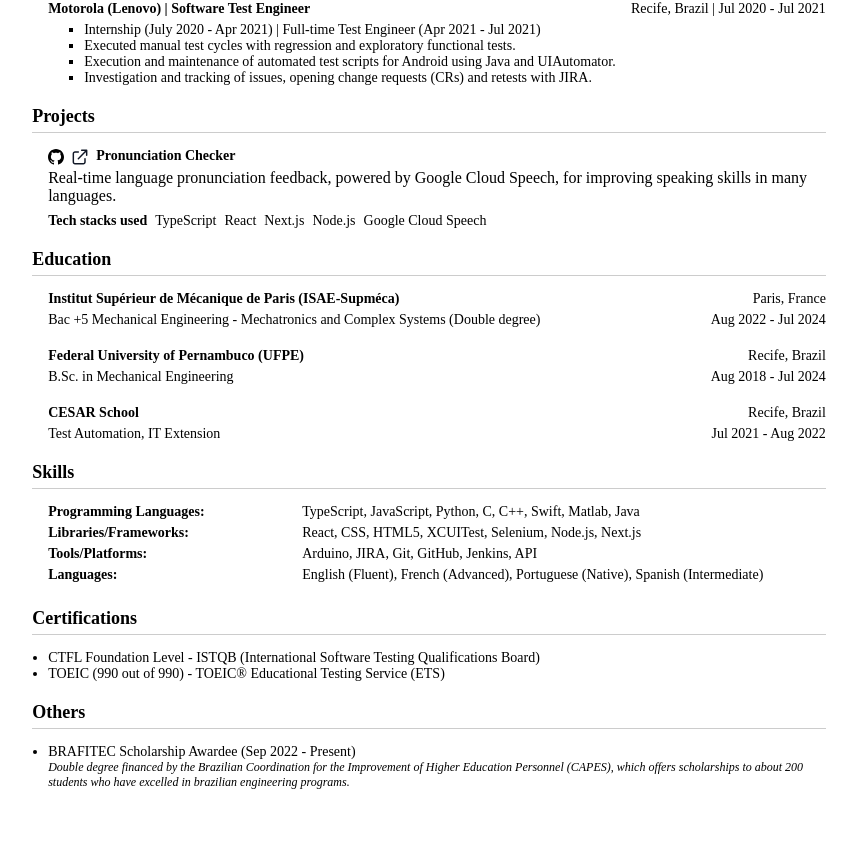
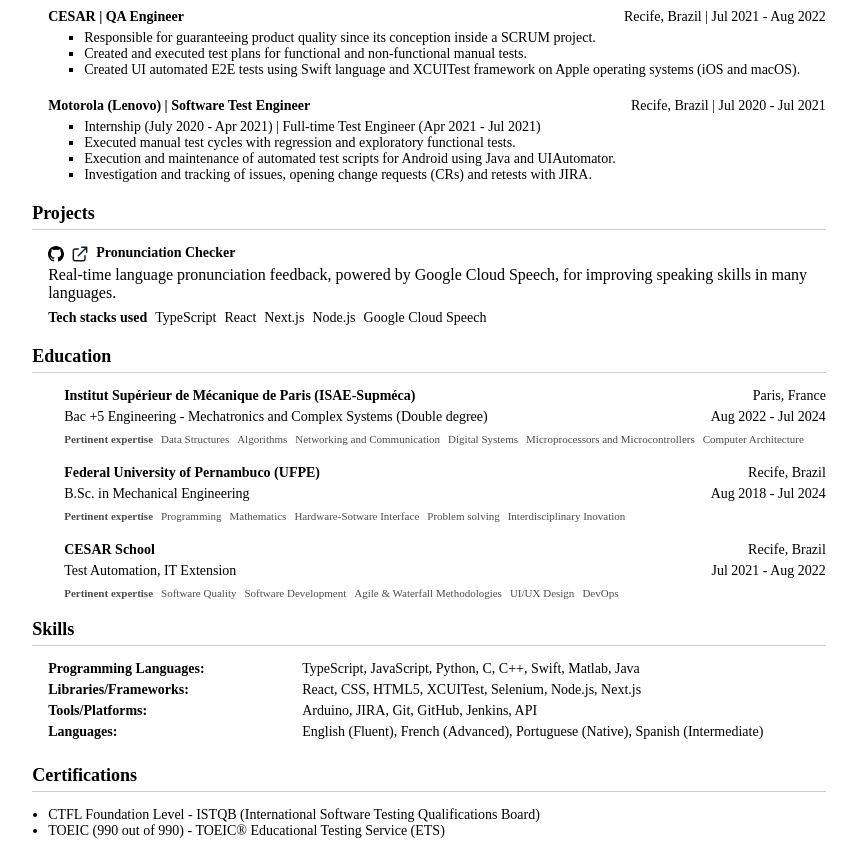
Before and after one commit to gsantosbruna/resume-template, a React (Create React App) app: page / in a window 1280 px wide. Shown: the part 456-1299 px from the top of the page, without its empty margins (211-1068 px from the left). Built offline with nearby package versions, Linux system fonts and the light colour scheme; a web font is replaced by a local one.

Commit message:
modify description

```diff
--- a/src/components/Description/index.tsx
+++ b/src/components/Description/index.tsx
@@ -1,10 +1,15 @@
 import React from "react";
 
-const Description = () => {
+type DescriptionProps = {
+  title: string;
+  description: string;
+};
+
+const Description = ({ title, description }: DescriptionProps) => {
   return (
     <div className="honors-and-awards">
-      <h2>About Me</h2>
-      <p className="description"></p>
+      <h2>{title}</h2>
+      <p className="description">{description}</p>
     </div>
   );
 };
--- a/src/components/Education/index.tsx
+++ b/src/components/Education/index.tsx
@@ -6,16 +6,19 @@ interface EducationProps {
     location: string;
     degree: string;
     date: string;
+    acquiredKnowledge: string[];
   }[];
 
   education: string;
+  title: string;
 }
 
-const Education: React.FC<EducationProps> = ({ data, education }) => {
+const Education: React.FC<EducationProps> = ({ data, education, title }) => {
   return (
     <div className="education">
       <h2>{education}</h2>
       {data.map((item, index) => (
+        <div>
           <div key={index}>
             <span>
               <h3>{item.school}</h3>
@@ -25,6 +28,39 @@ const Education: React.FC<EducationProps> = ({ data, education }) => {
               <p>{item.degree}</p>
               <p>{item.date}</p>
             </span>
+
+            <div
+              style={{
+                display: "flex",
+                alignItems: "center",
+                justifyContent: "flex-start",
+                margin: 0,
+                height: "auto",
+                marginTop: "0.5rem",
+                gap: "0.5rem",
+              }}
+            >
+              <h3 style={{ margin: 0, fontSize: 11, opacity: 0.7 }}>{title}</h3>
+              <div
+                style={{
+                  display: "flex",
+                  alignItems: "center",
+                  justifyContent: "flex-start",
+                  margin: 0,
+                  gap: "0.5rem",
+                  flexWrap: "wrap",
+                }}
+              >
+                {item.acquiredKnowledge.map((tag) => {
+                  return (
+                    <p style={{ fontSize: 11, opacity: 0.7 }} key={tag}>
+                      {tag}
+                    </p>
+                  );
+                })}
+              </div>
+            </div>
+          </div>
         </div>
       ))}
     </div>
--- a/src/data/en.tsx
+++ b/src/data/en.tsx
@@ -9,27 +9,49 @@ const resumeDataEN = {
     linkedin: "https://www.linkedin.com/in/brunarobertasantos/",
     blog: "https://medium.com/@brunasantos_38597",
     aboutMe:
-      "I am a Mechanical Engineering student and former QA Engineer, currently enhancing my skills in front-end development. Through my diverse engineering background, I've developed a passion for utilizing technology to tackle complex problems. Whether it's Python, Swift, or my recent explorations into JavaScript, CSS, and HTML, I am committed to creating high-quality, user-centric solutions. Welcome to my portfolio!",
+      "As an engineering student passionate about programming, I discovered my passion two years after starting my studies in mechanical engineering. I integrated programming during an internship, subsequently evolving into a QA engineer role for two years. Currently pursuing a double degree in mechatronics to gain a fundamental understanding of informatics, I am seeking an end-of-studies internship as a web developer.",
   },
   education: [
     {
       school: "Institut Supérieur de Mécanique de Paris (ISAE-Supméca)",
       location: "Paris, France",
       degree:
-        "Bac +5 Mechanical Engineering - Mechatronics and Complex Systems (Double degree)",
+        "Bac +5 Engineering - Mechatronics and Complex Systems (Double degree)",
       date: "Aug 2022 - Jul 2024",
+      acquiredKnowledge: [
+        "Data Structures",
+        "Algorithms",
+        "Networking and Communication",
+        "Digital Systems",
+        "Microprocessors and Microcontrollers",
+        "Computer Architecture",
+      ],
     },
     {
       school: "Federal University of Pernambuco (UFPE)",
       location: "Recife, Brazil",
       degree: "B.Sc. in Mechanical Engineering",
       date: "Aug 2018 - Jul 2024",
+      acquiredKnowledge: [
+        "Programming",
+        "Mathematics",
+        "Hardware-Sotware Interface",
+        "Problem solving",
+        "Interdisciplinary Inovation",
+      ],
     },
     {
       school: "CESAR School",
       location: "Recife, Brazil",
       degree: "Test Automation, IT Extension",
       date: "Jul 2021 - Aug 2022",
+      acquiredKnowledge: [
+        "Software Quality",
+        "Software Development",
+        "Agile & Waterfall Methodologies",
+        "UI/UX Design",
+        "DevOps",
+      ],
     },
   ],
   experience: [
@@ -152,6 +174,8 @@ const resumeDataEN = {
     languages: "Languages",
     projects: "Projects",
     stacks: "Tech stacks used",
+    descriptionTitle: "About me",
+    acquiredKnowledge: "Pertinent expertise",
   },
 };
 
--- a/src/data/fr.tsx
+++ b/src/data/fr.tsx
@@ -9,27 +9,49 @@ const resumeDataFR = {
     linkedin: "https://www.linkedin.com/in/brunarobertasantos/",
     blog: "https://medium.com/@brunasantos_38597",
     aboutMe:
-      "Je suis étudiante en génie mécanique et ancienne ingénieure QA, actuellement en train d'améliorer mes compétences en développement front-end. Grâce à ma formation d'ingénieur diversifiée, j'ai développé une passion pour l'utilisation de la technologie pour résoudre des problèmes complexes. Que ce soit en Python, en Swift ou dans mes récentes explorations en JavaScript, CSS et HTML, je suis engagée à créer des solutions de haute qualité centrées sur l'utilisateur. Bienvenue sur mon portfolio !",
+      "Étudiante en ingénierie passionnée de programmation, j'ai découvert ma passion deux ans après mes débuts en ingénierie mécanique. J'ai intégré la programmation lors d'un stage, évoluant ensuite en ingénieure QA pendant deux ans. Actuellement en double diplôme de mécatronique pour acquérir une compréhension fondamentale de l'informatique et je cherche un stage de fin d'études en tant que développeuse web.",
   },
   education: [
     {
       school: "Institut Supérieur de Mécanique de Paris (ISAE-Supméca)",
       location: "Paris, France",
       degree:
-        "Bac +5 Génie Mécanique - Parcours Mécatronique et Systèmes Complexes (Double diplôme)",
+        "Bac +5 École d'ingénieur - Parcours Mécatronique et Systèmes Complexes (Double diplôme)",
       date: "Août 2022 - Juillet 2024",
+      acquiredKnowledge: [
+        "Structures de Données",
+        "Algorithmes",
+        "Réseaux et Communication",
+        "Systèmes Digitaux",
+        "Microprocesseurs et Microcontrôleurs",
+        "Architecture des Ordinateurs",
+      ],
     },
     {
       school: "Universidade Federal de Pernambuco (UFPE)",
       location: "Recife, Brésil",
       degree: "B.Sc. en génie mécanique",
       date: "Août 2018 - Juillet 2024",
+      acquiredKnowledge: [
+        "Programmation",
+        "Mathématiques",
+        "Interface Matériel-Logiciel",
+        "Résolution de Problèmes",
+        "Innovation Interdisciplinaire",
+      ],
     },
     {
       school: "CESAR School",
       location: "Recife, Brésil",
       degree: "Automatisation des tests, Extension IT",
       date: "Juillet 2021 - Août 2022",
+      acquiredKnowledge: [
+        "Qualité Logicielle",
+        "Développement Logiciel",
+        "Méthodologies Agile & Waterfall",
+        "UI/UX Design",
+        "DevOps",
+      ],
     },
   ],
   experience: [
@@ -151,6 +173,8 @@ const resumeDataFR = {
     languages: "Langues",
     projects: "Projets",
     stacks: "Technologies utilisées ",
+    descriptionTitle: "À propos de moi",
+    acquiredKnowledge: "Compétences pertinentes",
   },
 };
 
--- a/src/data/pt-br.tsx
+++ b/src/data/pt-br.tsx
@@ -9,27 +9,48 @@ const resumeDataPTBR = {
     linkedin: "https://www.linkedin.com/in/brunarobertasantos/",
     blog: "https://medium.com/@brunasantos_38597",
     aboutMe:
-      "Sou estudante de engenharia mecânica e ex-engenheira de QA, atualmente aprimorando minhas habilidades em desenvolvimento front-end. Com minha formação diversificada em engenharia, desenvolvi uma paixão por usar tecnologia para resolver problemas complexos. Seja em Python, Swift ou em minhas recentes explorações em JavaScript, CSS e HTML, estou comprometida em criar soluções de alta qualidade centradas no usuário. Bem-vindo ao meu portfólio!",
+      "Como estudante de engenharia apaixonada por programação, descobri minha paixão dois anos após o início dos meus estudos em engenharia mecânica. Integrei a programação durante um estágio, evoluindo posteriormente para o papel de engenheira de QA por dois anos. Atualmente, estou cursando um duplo diploma em mecatrônica para adquirir uma compreensão fundamental da informática, e estou em busca de um estágio de fim de estudos como desenvolvedora web.",
   },
   education: [
     {
       school: "Institut Supérieur de Mécanique de Paris (ISAE-Supméca)",
       location: "Paris, França",
-      degree:
-        "Engenharia Mecânica - Mecatrônica e Sistemas Complexos (Duplo diploma)",
+      degree: "Engenharia - Mecatrônica e Sistemas Complexos (Duplo diploma)",
       date: "Agosto de 2022 - Julho de 2024",
+      acquiredKnowledge: [
+        "Estruturas de Dados",
+        "Algoritmos",
+        "Redes e Comunicação",
+        "Sistemas Digitais",
+        "Microprocessadores e Microcontroladores",
+        "Arquitetura de Computadores",
+      ],
     },
     {
       school: "Universidade Federal de Pernambuco (UFPE)",
       location: "Recife, Brasil",
       degree: "Bacharelado em Engenharia Mecânica",
       date: "Agosto de 2018 - Julho de 2024",
+      acquiredKnowledge: [
+        "Programação",
+        "Matemática",
+        "Interface Hardware-Software",
+        "Resolução de Problemas",
+        "Inovação Interdisciplinar",
+      ],
     },
     {
       school: "CESAR School",
       location: "Recife, Brasil",
       degree: "Automação de Testes, Extensão em TI",
       date: "Julho de 2021 - Agosto de 2022",
+      acquiredKnowledge: [
+        "Qualidade de Software",
+        "Desenvolvimento de Software",
+        "Metodologias Agile & Waterfall",
+        "UI/UX Design",
+        "DevOps",
+      ],
     },
   ],
   experience: [
@@ -151,6 +172,8 @@ const resumeDataPTBR = {
     languages: "Idiomas",
     projects: "Projetos",
     stacks: "Tecnologias utilizadas",
+    descriptionTitle: "Sobre mim",
+    acquiredKnowledge: "Conhecimento pertinentes",
   },
 };
 
--- a/src/pages/Resume.tsx
+++ b/src/pages/Resume.tsx
@@ -7,6 +7,7 @@ import Certifications from "../components/Certifications";
 import Awards from "../components/Awards";
 // import Description from "../components/Description";
 import Projects from "../components/Projects";
+import Description from "../components/Description";
 
 interface ResumeData {
   profile: {
@@ -18,12 +19,14 @@ interface ResumeData {
     portfolio: string;
     linkedin: string;
     blog: string;
+    aboutMe: string;
   };
   education: {
     school: string;
     location: string;
     degree: string;
     date: string;
+    acquiredKnowledge: string[];
   }[];
   experience: {
     title: string;
@@ -63,6 +66,8 @@ interface ResumeData {
     languages: string;
     projects: string;
     stacks: string;
+    descriptionTitle: string;
+    acquiredKnowledge: string;
   };
 }
 
@@ -85,14 +90,21 @@ const Resume: React.FC<ResumeProps> = ({ data }) => {
   return (
     <div className="resume">
       <Profile {...profile} />
-      {/* <Description /> */}
+      <Description
+        title={common.descriptionTitle}
+        description={profile.aboutMe}
+      />
       <Experience data={experience} experience={common.experience} />
       <Projects
         data={projects}
         projects={common.projects}
         stacks={common.stacks}
       />
-      <Education data={education} education={common.education} />
+      <Education
+        data={education}
+        education={common.education}
+        title={common.acquiredKnowledge}
+      />
       <Skills {...skills} common={common} />
       <Certifications
         data={certifications}
--- a/src/styles.css
+++ b/src/styles.css
@@ -15,7 +15,7 @@ li {
 /* Set the dimensions of the resume to A4 size */
 .resume {
   width: 210mm;
-  height: 297mm;
+  height: auto;
   margin: 0 auto;
   box-shadow: 0 0 5px rgba(0, 0, 0, 0.1);
   padding: 20mm;
```
Lines whose indentation alone changed are shown as unchanged.
